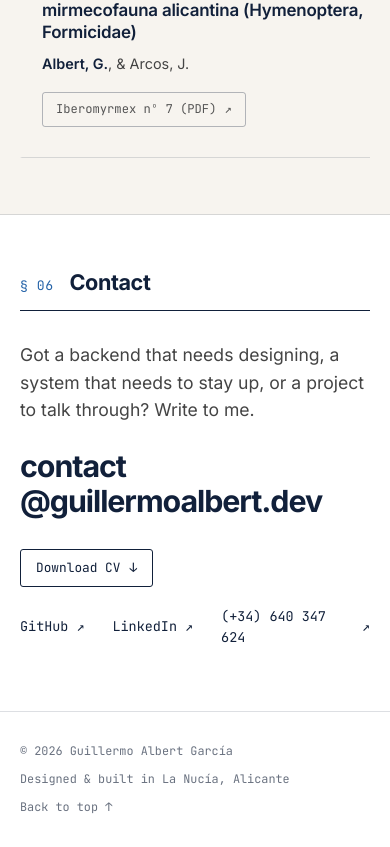
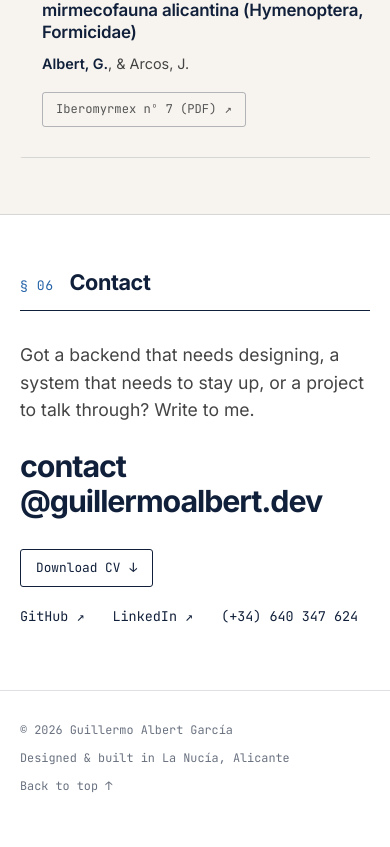
Before and after one commit to GuillermoAlbert/portfolio, a Next.js app: page /en in a window 390 px wide. Shown: the part 6187-7034 px from the top of the page. After the commit the page ends 7013 px from the top, so only its background shows below. Built offline with nearby package versions, Linux system fonts and the light colour scheme; no server answers.

Commit message:
Fix phone arrow icon

```diff
--- a/components/Contact.tsx
+++ b/components/Contact.tsx
@@ -59,7 +59,7 @@ export default function Contact() {
               LinkedIn <span className="arr" aria-hidden="true">↗</span>
             </a>
             <a className="linkmono" href="tel:+34640347624">
-              (+34) 640 347 624 <span className="arr" aria-hidden="true">↗</span>
+              (+34) 640 347 624
             </a>
           </div>
         </div>
```
